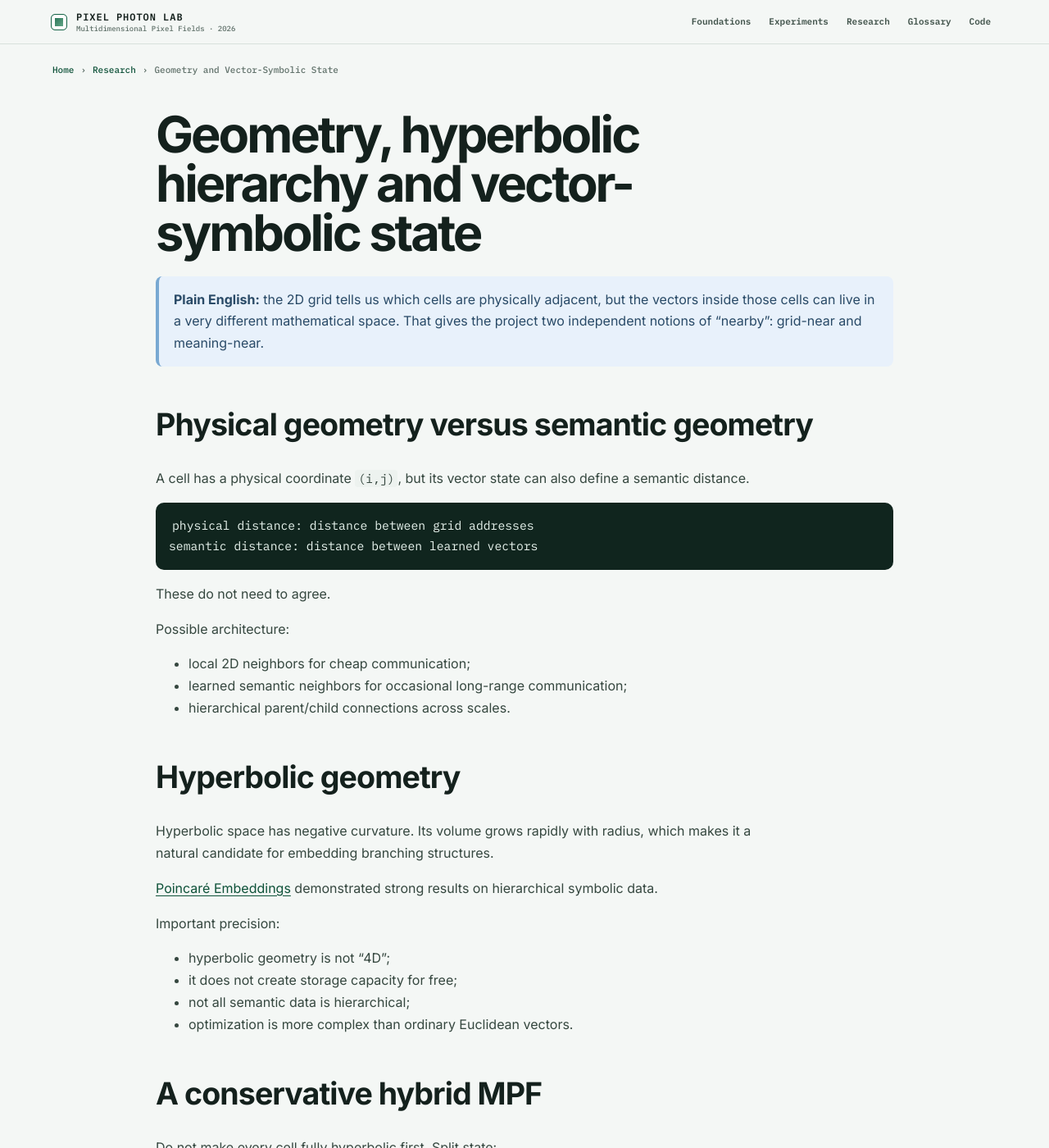
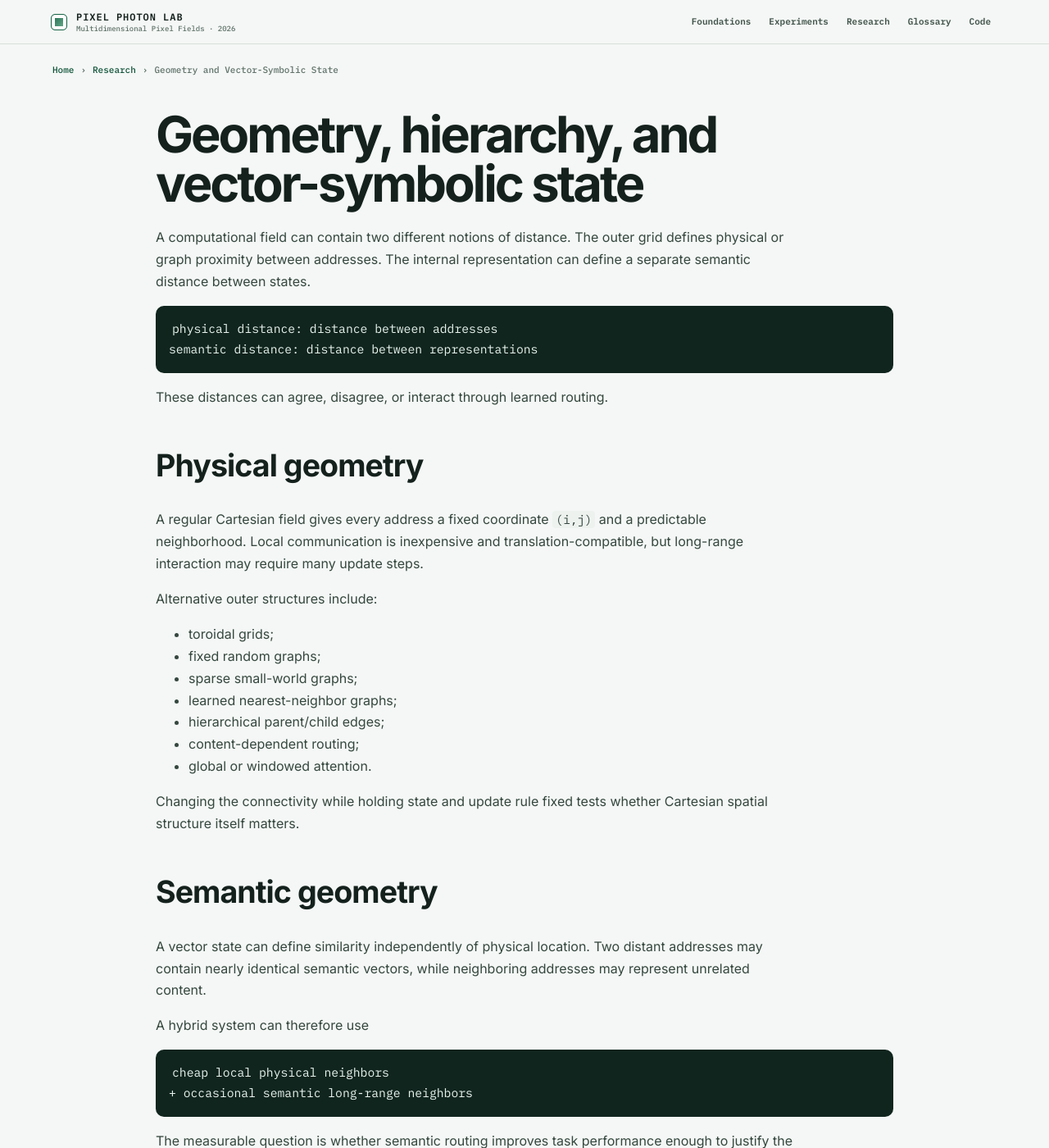
Before and after one commit to bitwikiorg/pixel-art-2026, a Jekyll site: the page built from research/08-geometry-vsa.md, in a window 1280 px wide and 1400 px high. Shown: the whole window at 82% size. Built offline with Jekyll 4.4.1, drawn with Linux system fonts in a browser that asks for light colours; some of the changed text lies outside the part shown.

Commit message:
Rewrite geometry and VSA as separate testable axes

````diff
--- a/research/08-geometry-vsa.md
+++ b/research/08-geometry-vsa.md
@@ -3,62 +3,77 @@
 title: Geometry and Vector-Symbolic State
 ---
 
-# Geometry, hyperbolic hierarchy and vector-symbolic state
+# Geometry, hierarchy, and vector-symbolic state
 
-<div class="plain-box"><strong>Plain English:</strong> the 2D grid tells us which cells are physically adjacent, but the vectors inside those cells can live in a very different mathematical space. That gives the project two independent notions of “nearby”: grid-near and meaning-near.</div>
-
-## Physical geometry versus semantic geometry
-
-A cell has a physical coordinate `(i,j)`, but its vector state can also define a semantic distance.
+A computational field can contain two different notions of distance. The outer grid defines physical or graph proximity between addresses. The internal representation can define a separate semantic distance between states.
 
 ```text
-physical distance: distance between grid addresses
-semantic distance: distance between learned vectors
+physical distance: distance between addresses
+semantic distance: distance between representations
 ```
 
-These do not need to agree.
+These distances can agree, disagree, or interact through learned routing.
 
-Possible architecture:
+## Physical geometry
 
-- local 2D neighbors for cheap communication;
-- learned semantic neighbors for occasional long-range communication;
-- hierarchical parent/child connections across scales.
+A regular Cartesian field gives every address a fixed coordinate `(i,j)` and a predictable neighborhood. Local communication is inexpensive and translation-compatible, but long-range interaction may require many update steps.
+
+Alternative outer structures include:
+
+- toroidal grids;
+- fixed random graphs;
+- sparse small-world graphs;
+- learned nearest-neighbor graphs;
+- hierarchical parent/child edges;
+- content-dependent routing;
+- global or windowed attention.
+
+Changing the connectivity while holding state and update rule fixed tests whether Cartesian spatial structure itself matters.
+
+## Semantic geometry
+
+A vector state can define similarity independently of physical location. Two distant addresses may contain nearly identical semantic vectors, while neighboring addresses may represent unrelated content.
+
+A hybrid system can therefore use
+
+```text
+cheap local physical neighbors
++ occasional semantic long-range neighbors
+```
+
+The measurable question is whether semantic routing improves task performance enough to justify the search, indexing, or attention cost required to create those edges.
 
 ## Hyperbolic geometry
 
-Hyperbolic space has negative curvature. Its volume grows rapidly with radius, which makes it a natural candidate for embedding branching structures.
+Hyperbolic space has negative curvature. Its available volume grows rapidly with radius, making it a natural candidate for representing branching structures such as trees and taxonomies.
 
-[Poincaré Embeddings](https://arxiv.org/abs/1705.08039) demonstrated strong results on hierarchical symbolic data.
+[Poincaré Embeddings](https://arxiv.org/abs/1705.08039) established an important precedent for hierarchical symbolic data.
 
-Important precision:
+Several distinctions matter:
 
-- hyperbolic geometry is not “4D”;
-- it does not create storage capacity for free;
+- hyperbolic geometry is not an extra physical dimension;
+- high dimensionality is not the same as hyperbolic curvature;
 - not all semantic data is hierarchical;
-- optimization is more complex than ordinary Euclidean vectors.
+- optimization on a curved manifold introduces additional complexity;
+- any benefit should be tested against an equal-dimensional Euclidean representation.
 
-## A conservative hybrid MPF
+## A conservative hybrid state
 
-Do not make every cell fully hyperbolic first. Split state:
+A first hierarchy-specific model can separate ordinary content from hierarchy coordinates:
 
 ```text
 x_ij = [e_ij | h_ij]
 ```
 
-where:
+where `e_ij` is Euclidean content used by ordinary computation and `h_ij` is a smaller representation whose distance is hyperbolic.
 
-- `e` is ordinary Euclidean content used by the recurrent computation;
-- `h` is a smaller hierarchy representation trained with hyperbolic distance.
+The control replaces `h_ij` with an equal-dimensional Euclidean vector while keeping the rest of the architecture unchanged.
 
-Compare `h` against an equal-dimensional Euclidean hierarchy representation.
+Suitable targets contain explicit hierarchy: tree depth, ancestor relationships, taxonomies, nested containment, or hierarchical retrieval. A flat image classification task would not isolate the reason for using hyperbolic geometry.
 
-Tasks should contain explicit tree structure: taxonomies, nested relations, or hierarchical retrieval.
+## Semantic routing with hyperbolic state
 
-## Hyperbolic neighborhood versus physical neighborhood
-
-A useful later mechanism is to add sparse edges to semantically close hyperbolic neighbors while preserving local grid connections.
-
-Then test:
+A later model can preserve local grid edges and add sparse links between addresses that are close in semantic geometry:
 
 ```text
 local grid only
@@ -68,55 +83,79 @@
 local + hyperbolic semantic neighbors
 ```
 
-This makes geometry a measurable routing choice.
+Report routing cost, number of active edges, task accuracy, and sensitivity to hierarchy depth.
 
-## Vector-Symbolic Architectures (VSA) / Hyperdimensional Computing (HDC)
+A positive result would show a hierarchy-specific routing advantage, not generic “higher-dimensional” capacity.
 
-VSA/HDC represents information with high-dimensional vectors and defines algebraic operations that preserve distributed structure.
+## Vector-Symbolic Architectures and Hyperdimensional Computing
 
-Common ideas:
+VSA/HDC represents information with high-dimensional distributed vectors and defines algebraic operations for structured composition.
+
+Common operations include:
 
 - **binding** — combine two items into a representation of their relationship;
-- **bundling / superposition** — combine several vectors;
-- **permutation** — encode order or role;
-- **similarity** — retrieve related structures.
+- **bundling** — superpose several items into one distributed vector;
+- **permutation** — encode role, position, or order;
+- **similarity** — retrieve a related item from noisy distributed state.
 
-Start with [A Survey on Hyperdimensional Computing](https://arxiv.org/abs/2111.06077) and Plate's [Holographic Reduced Representations](https://pubmed.ncbi.nlm.nih.gov/18263348/).
+Useful background includes [A Survey on Hyperdimensional Computing](https://arxiv.org/abs/2111.06077) and Plate's [Holographic Reduced Representations](https://pubmed.ncbi.nlm.nih.gov/18263348/).
 
-## Why combine VSA with a field?
+## Binding address and value
 
-One possible synthesis:
+For a binary field, deterministic random hypervectors can represent x-coordinate, y-coordinate, and bit value:
 
 ```text
-cell vector        = local distributed representation
-field position     = persistent address / routing context
-VSA operations     = explicit composition
-recurrent updates  = iterative refinement
-region hierarchy   = coarse context
+h_xyv = X_x ⊙ Y_y ⊙ V_v
 ```
 
-For example, a cell can bind an entity vector with a relation vector, while neighboring cells propagate context that determines which bindings should interact.
+Bundling all addresses gives
 
-## What to test
+```text
+H = Σ_(x,y) h_xyv
+```
 
-### Binding inside cells
-Compare ordinary learned concatenation/MLP composition with an explicit VSA binding operation.
+Querying an address approximately reverses the coordinate binding and compares the result with the 0 and 1 value vectors. Retrieval is imperfect because all 256 bound items share one superposed vector.
 
-### Spatial retrieval
-Ask whether a bound representation is easier to retrieve when related structures occupy stable field neighborhoods.
+This produces an explicit capacity/robustness tradeoff: increasing dimension can reduce crosstalk but increases derived state and codebook cost.
+
+## Combining VSA with a field
+
+A field and a VSA representation provide different structure:
+
+```text
+field position     = persistent address and routing context
+VSA state          = distributed compositional representation
+local/global rule  = mechanism that changes or moves the state
+```
+
+One address might bind an entity with a relation while spatial communication determines which bindings interact next.
+
+The combination should be compared with ordinary learned vectors, because high-dimensional expansion can otherwise be mistaken for an automatic improvement.
+
+## Tests for VSA state
+
+### Compositional binding
+
+Compare explicit binding with learned concatenation plus an MLP under matched state and task conditions.
+
+### Address retrieval
+
+Measure whether stable spatial organization improves recovery of bound structures compared with an unordered store.
 
 ### Generalization
-VSA operations are attractive partly because they can encode compositional structure. Test longer unseen relation chains and novel entity combinations.
 
-### Robustness
-High-dimensional distributed codes can be noise tolerant. Compare cell-state corruption with ordinary dense latent representations.
+Test novel entity combinations and relation chains longer than those seen during training.
 
-## Keep the layers conceptually separate
+### Corruption tolerance
 
-The field, hyperbolic geometry and VSA are three different ideas:
+Inject equal amounts of state noise into HDC and ordinary dense latent representations, then compare retrieval accuracy per stored bit.
 
-1. **field** — where state persists and communicates;
-2. **geometry** — how distances/relationships inside state are measured;
-3. **VSA** — how high-dimensional structures are algebraically composed.
+## Keep the axes separate
 
-Combining them only becomes informative after each has a clean control.
+Three mechanisms can coexist without being the same thing:
+
+1. **field structure** — where state persists and which addresses communicate;
+2. **geometry** — how distance is defined inside some representation components;
+3. **VSA/HDC algebra** — how distributed high-dimensional objects are composed and retrieved.
+
+A combined model becomes interpretable only after each mechanism has a control that can fail independently.
````
